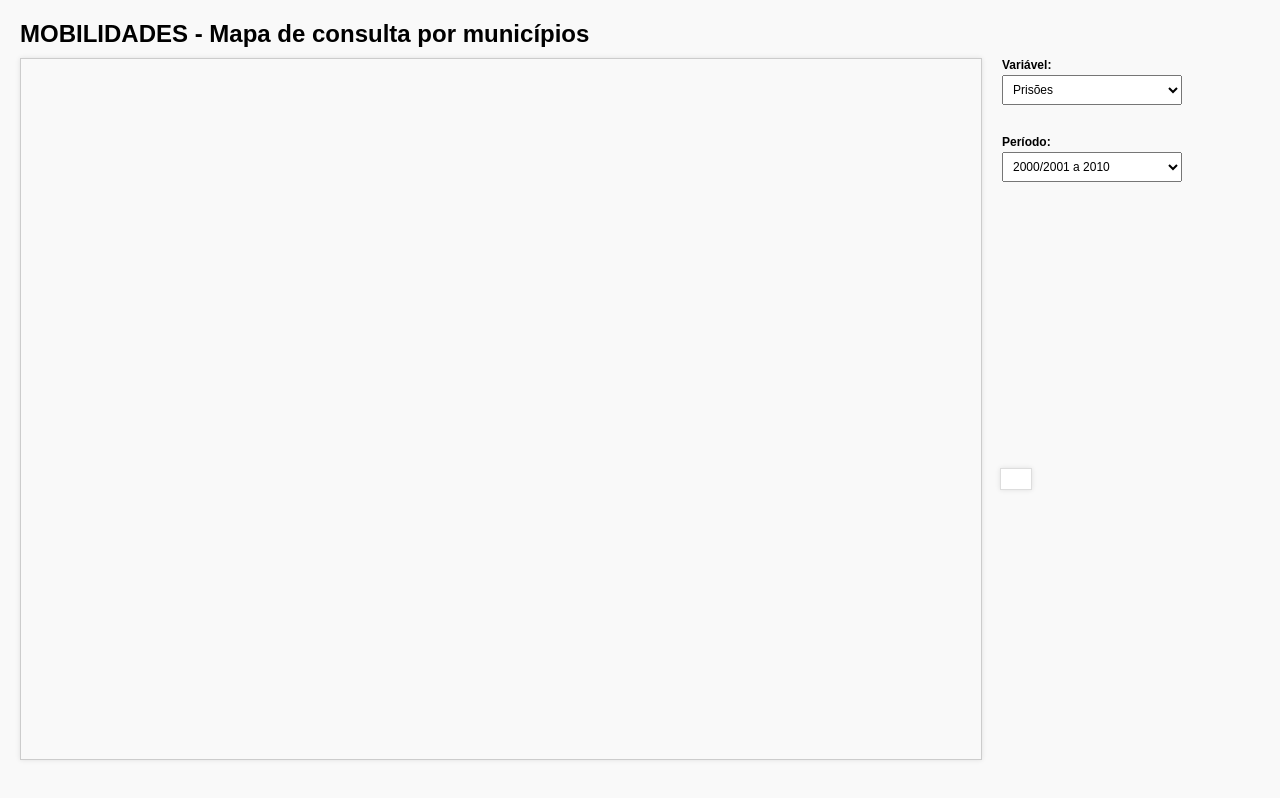
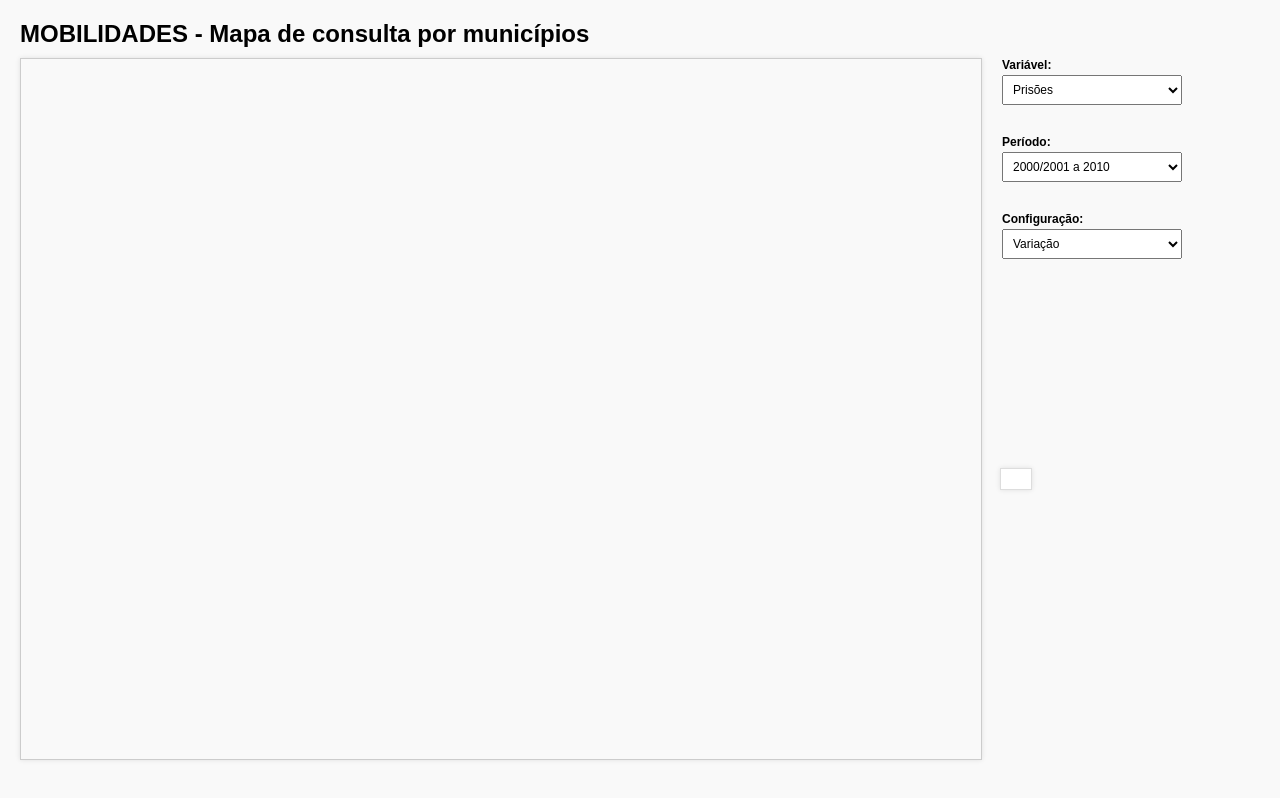
Before and after one commit to fnascimentoo/MOBILIDADES, a plain HTML site: page index.html in a window 1280 px wide. Drawn offline with nearby package versions, Linux system fonts and the light colour scheme; no server answers.

Commit message:
Update index.html
Inserção do parâmetro das configurações para visualização das correlações

```diff
--- a/index.html
+++ b/index.html
@@ -65,6 +65,8 @@
           <option value="MOTOS">Motos</option>
           <option value="ONIBUS">Ônibus</option>
           <option value="UTILITARIOS">Utilitários</option>
+          <option value="DIESEL">Diesel</option>
+          <option value="GASOLINA">Gasolina</option>
         </select>
 
         <br><br>
@@ -73,6 +75,15 @@
         <select id="periodo-select">
           <option value="2000_2010">2000/2001 a 2010</option>
           <option value="2010_2022">2010 a 2022</option>
+        </select>
+
+        <br><br>
+
+        <!-- NOVO BLOCO INSERIDO -->
+        <label for="configuracao-select">Configuração:</label>
+        <select id="configuracao-select">
+          <option value="variacao" selected>Variação</option>
+          <option value="correlacao">Correlação</option>
         </select>
       </div>
 
```
